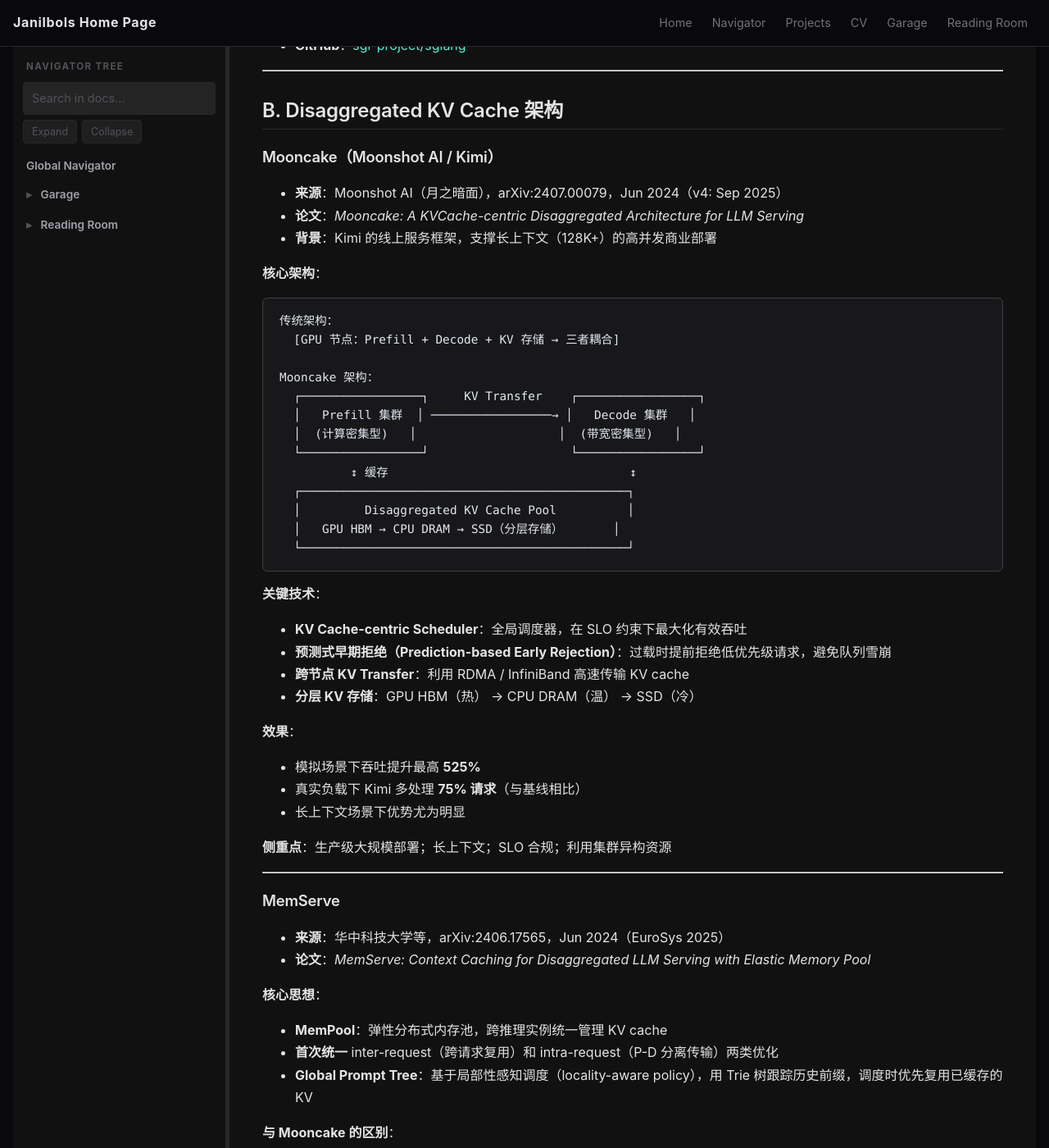
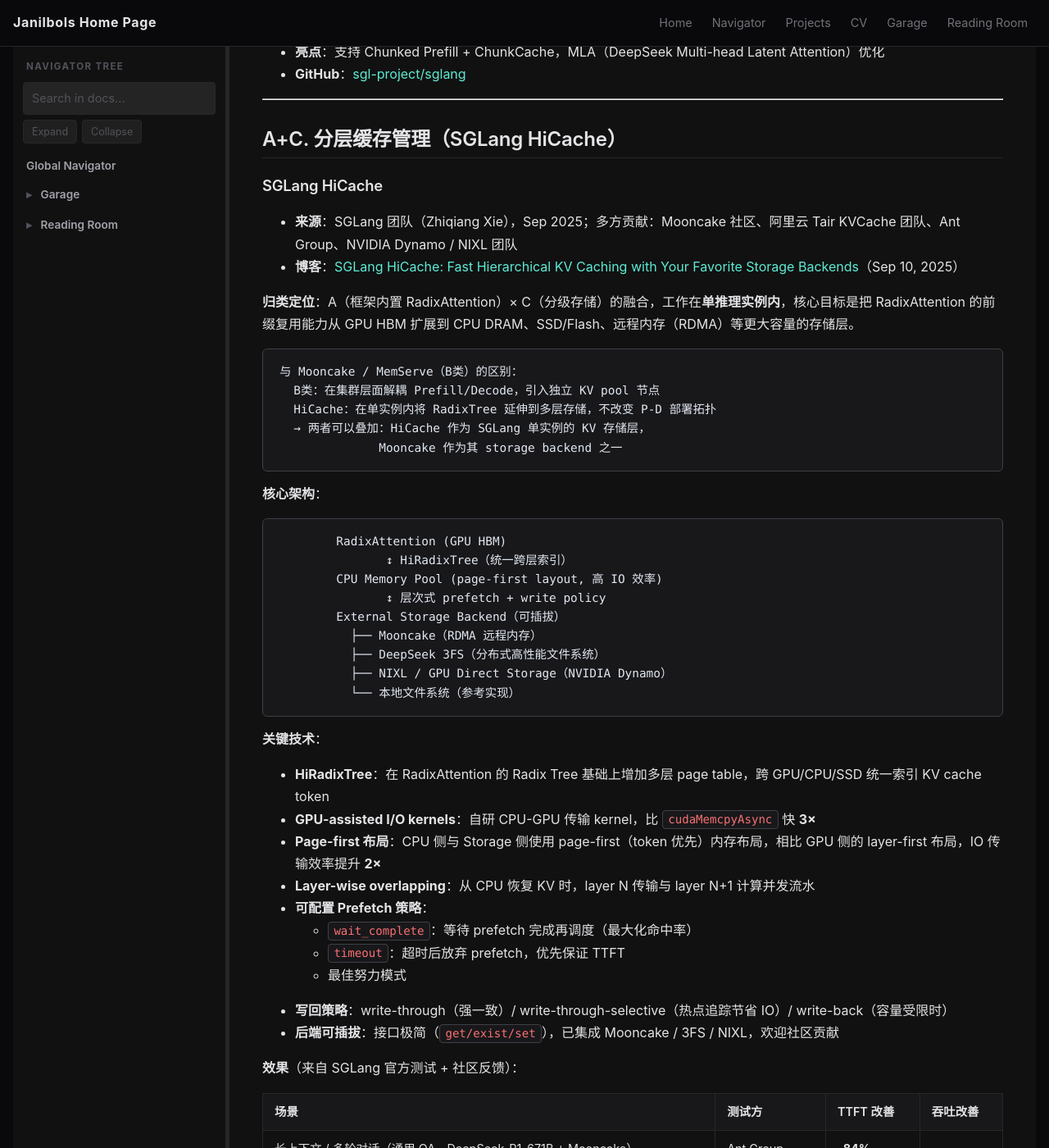
Before and after one commit to janilbols-w/janilbols-w.github.io, a Jekyll site: the page built from reading_room/artificial_intelligence/llm_large_language_models/llm_projects/maas/maas_kvcache.md, in a window 1280 px wide and 1400 px high, scrolled down 2777 px. Shown: the whole window at 82% size. Built offline with Jekyll 4.4.1, drawn with Linux system fonts in a browser that asks for light colours; our own code applies the rules of GitHub Pages for plain Markdown files; comment, search, counter and statistics services are not loaded; some of the changed text lies outside the part shown.

````diff
--- a/reading_room/artificial_intelligence/llm_large_language_models/llm_projects/maas/maas_kvcache.md
+++ b/reading_room/artificial_intelligence/llm_large_language_models/llm_projects/maas/maas_kvcache.md
@@ -90,6 +90,66 @@
 - **效果**：多轮对话 / 共享 System Prompt 场景，TTFT 降低 5-10×
 - **亮点**：支持 Chunked Prefill + ChunkCache，MLA（DeepSeek Multi-head Latent Attention）优化
 - **GitHub**：[sgl-project/sglang](https://github.com/sgl-project/sglang)
+
+---
+
+## A+C. 分层缓存管理（SGLang HiCache）
+
+### SGLang HiCache
+- **来源**：SGLang 团队（Zhiqiang Xie），Sep 2025；多方贡献：Mooncake 社区、阿里云 Tair KVCache 团队、Ant Group、NVIDIA Dynamo / NIXL 团队
+- **博客**：[SGLang HiCache: Fast Hierarchical KV Caching with Your Favorite Storage Backends](https://lmsys.org/blog/2025-09-10-sglang-hicache/)（Sep 10, 2025）
+
+**归类定位**：A（框架内置 RadixAttention）× C（分级存储）的融合，工作在**单推理实例内**，核心目标是把 RadixAttention 的前缀复用能力从 GPU HBM 扩展到 CPU DRAM、SSD/Flash、远程内存（RDMA）等更大容量的存储层。
+
+```
+与 Mooncake / MemServe（B类）的区别：
+  B类：在集群层面解耦 Prefill/Decode，引入独立 KV pool 节点
+  HiCache：在单实例内将 RadixTree 延伸到多层存储，不改变 P-D 部署拓扑
+  → 两者可以叠加：HiCache 作为 SGLang 单实例的 KV 存储层，
+              Mooncake 作为其 storage backend 之一
+```
+
+**核心架构**：
+
+```
+        RadixAttention (GPU HBM)
+               ↕ HiRadixTree（统一跨层索引）
+        CPU Memory Pool (page-first layout, 高 IO 效率)
+               ↕ 层次式 prefetch + write policy
+        External Storage Backend（可插拔）
+          ├── Mooncake（RDMA 远程内存）
+          ├── DeepSeek 3FS（分布式高性能文件系统）
+          ├── NIXL / GPU Direct Storage（NVIDIA Dynamo）
+          └── 本地文件系统（参考实现）
+```
+
+**关键技术**：
+- **HiRadixTree**：在 RadixAttention 的 Radix Tree 基础上增加多层 page table，跨 GPU/CPU/SSD 统一索引 KV cache token
+- **GPU-assisted I/O kernels**：自研 CPU-GPU 传输 kernel，比 `cudaMemcpyAsync` 快 **3×**
+- **Page-first 布局**：CPU 侧与 Storage 侧使用 page-first（token 优先）内存布局，相比 GPU 侧的 layer-first 布局，IO 传输效率提升 **2×**
+- **Layer-wise overlapping**：从 CPU 恢复 KV 时，layer N 传输与 layer N+1 计算并发流水
+- **可配置 Prefetch 策略**：
+  - `wait_complete`：等待 prefetch 完成再调度（最大化命中率）
+  - `timeout`：超时后放弃 prefetch，优先保证 TTFT
+  - 最佳努力模式
+- **写回策略**：write-through（强一致）/ write-through-selective（热点追踪节省 IO）/ write-back（容量受限时）
+- **后端可插拔**：接口极简（`get/exist/set`），已集成 Mooncake / 3FS / NIXL，欢迎社区贡献
+
+**效果**（来自 SGLang 官方测试 + 社区反馈）：
+
+| 场景 | 测试方 | TTFT 改善 | 吞吐改善 |
+|------|--------|---------|--------|
+| 长上下文 / 多轮对话（通用 QA，DeepSeek-R1-671B + Mooncake）| Ant Group | **-84%** | — |
+| 多轮编程 Agent（Qwen3-Coder-480B + 3FS）| Novita AI | **-56%** | **+2×** |
+| 内部 benchmark（长上下文 / 多轮）| SGLang 团队 | **-80%** | **+6×** |
+
+**致谢中揭示的合作关系**（per 官方博客）：
+- **Mooncake 社区**（Zuoyuan Zhang, Mingxing Zhang）：Mooncake 后端集成
+- **阿里云 Tair KVCache 团队**（Sicheng Pan 等）：3FS 后端集成
+- **NVIDIA Dynamo 团队**：NIXL 后端集成
+- **LMCache / AIBrix / PrisDB / ByteDance EIC 团队**：生态接入
+
+**侧重点**：单实例内将 RadixAttention 无缝扩展到多层存储；存储后端生态开放；对 Agent / 多轮对话 / 长上下文场景提升最大
 
 ---
 
@@ -295,20 +355,21 @@
 
 ## 功能对比矩阵
 
-| 项目 | 单机内存管理 | P-D 分离 | 分层存储 | KV 压缩 | RAG 融合 | 跨实例共享 | API 层产品 |
-|------|:-----------:|:-------:|:-------:|:-------:|:-------:|:---------:|:---------:|
-| **vLLM PagedAttention** | ★★★ | — | — | ★（FP8）| — | ★（prefix）| — |
-| **SGLang RadixAttention** | ★★★ | — | — | ★（FP8）| — | ★（prefix）| — |
-| **Mooncake** | ★ | ★★★ | ★★★ | — | — | ★★★ | — |
-| **MemServe** | ★★ | ★★★ | ★★ | — | — | ★★★ | — |
-| **Tair KVCache** | — | ★★ | ★★★ | — | — | ★★★ | ★★（云产品）|
-| **FlexGen** | ★★ | — | ★★★ | — | — | — | — |
-| **HCache** | ★★ | — | ★★★ | ★★★（激活）| — | — | — |
-| **LMCache** | ★★ | — | ★★ | ★★（CacheGen）| ★★★（CacheBlend）| ★★★ | — |
-| **CacheBlend** | — | — | — | — | ★★★ | ★★ | — |
-| **MLA（DeepSeek）** | ★★★ | — | — | ★★★（结构）| — | — | — |
-| **H2O / SnapKV** | ★★★（裁剪）| — | — | ★★★（驱逐）| — | — | — |
-| **趋境科技** | — | ★★★ | ★★★ | — | — | ★★★ | ★★ |
+| 项目 | 框架内 GPU 管理 | 分层存储扩展 | P-D 分离 | 跨实例共享 | KV 压缩 | RAG 融合 | API 产品 |
+|------|:--------------:|:----------:|:-------:|:---------:|:-------:|:-------:|:-------:|
+| **vLLM PagedAttention** | ★★★ | — | — | ★（prefix）| ★（FP8）| — | — |
+| **SGLang RadixAttention** | ★★★ | — | — | ★（prefix）| ★（FP8）| — | — |
+| **SGLang HiCache** | ★★★ | ★★★ | — | ★★（跨节点存储）| — | — | — |
+| **Mooncake** | ★ | ★★★ | ★★★ | ★★★ | — | — | — |
+| **MemServe** | ★★ | ★★ | ★★★ | ★★★ | — | — | — |
+| **Tair KVCache** | — | ★★★ | ★★ | ★★★ | — | — | ★★（云产品）|
+| **FlexGen** | ★★ | ★★★ | — | — | — | — | — |
+| **HCache** | ★★ | ★★★（激活）| — | — | ★★★ | — | — |
+| **LMCache** | ★★ | ★★ | — | ★★★ | ★★（CacheGen）| ★★★ | — |
+| **CacheBlend** | — | — | — | ★★ | — | ★★★ | — |
+| **MLA（DeepSeek）** | ★★★ | — | — | — | ★★★（结构）| — | — |
+| **H2O / SnapKV** | ★★★（裁剪）| — | — | — | ★★★（驱逐）| — | — |
+| **趋境科技** | — | ★★★ | ★★★ | ★★★ | — | — | ★★ |
 | **OpenAI Prompt Cache** | — | — | — | — | — | — | ★★★ |
 | **Anthropic Prompt Cache** | — | — | — | — | — | — | ★★★ |
 
@@ -319,14 +380,17 @@
 ## 各项目侧重点总结
 
 ```
-专注 GPU 内部效率     → PagedAttention（vLLM） / RadixAttention（SGLang）
-专注 P-D 分离 + 大规模 → Mooncake（工程）/ MemServe（学术）
-专注 分层存储后端      → Tair KVCache（云产品）/ FlexGen（单机 offload）
-专注 快速恢复         → HCache（激活值恢复）
-专注 RAG + 多知识融合  → CacheBlend / LMCache
-专注 KV 体积压缩      → MLA / CacheGen / H2O / SnapKV
-专注 API 产品化       → OpenAI/Anthropic/Google Prompt Caching
-专注 KV Cache 服务化   → 趋境科技 / LMCache
+专注 GPU 内部效率          → PagedAttention（vLLM）/ RadixAttention（SGLang）
+专注 单实例分层存储扩展     → SGLang HiCache（RadixAttention → GPU/DRAM/SSD）
+专注 P-D 分离 + 集群规模   → Mooncake（工程）/ MemServe（学术）
+专注 分层存储后端服务       → Tair KVCache（云产品）/ FlexGen（单机 offload）
+专注 快速 KV 状态恢复       → HCache（中间激活值恢复，EuroSys 2025）
+专注 RAG + 多知识融合       → CacheBlend / LMCache
+专注 KV 体积压缩            → MLA / CacheGen / H2O / SnapKV
+专注 API 产品化             → OpenAI/Anthropic/Google Prompt Caching
+专注 KV Cache 服务化        → 趋境科技 / LMCache
+
+注：HiCache 的 Mooncake 后端 + SGLang HiCache 组合，代表了一种典型的「单实例分层管理（HiCache）+ 集群级 KV pool（Mooncake）」的两层叠加架构。
 ```
 
 ---
@@ -340,6 +404,8 @@
 | [Fast State Restoration in LLM Serving with HCache](https://arxiv.org/abs/2410.05004)（Gao et al., 清华, EuroSys 2025） | 论文 | §C HCache |
 | [CacheBlend: Fast LLM Serving for RAG with Cached Knowledge Fusion](https://arxiv.org/abs/2405.16444)（Yao et al., UChicago, MLSys 2025） | 论文 | §E CacheBlend |
 | [CacheGen: KV Cache Compression and Streaming](https://arxiv.org/abs/2310.07240)（Liu et al., UChicago） | 论文 | §D CacheGen |
+| [SGLang HiCache blog](https://lmsys.org/blog/2025-09-10-sglang-hicache/)（Zhiqiang Xie, SGLang Team, Sep 2025） | 官方博客 | §A+C HiCache |
+| [SGLang HiCache blog](https://lmsys.org/blog/2025-09-10-sglang-hicache/)（Zhiqiang Xie, SGLang Team, Sep 2025） | 官方博客 | §A+C HiCache |
 | [LMCache Tech Report](https://lmcache.ai/tech_report.pdf)（Cheng et al., UChicago） | 技术报告 | §创业公司 LMCache |
 | [Efficient Memory Management for LLM Serving with PagedAttention](https://arxiv.org/abs/2309.06180)（Kwon et al., Berkeley, SOSP 2023） | 论文 | §A PagedAttention |
 | [LLM Inference Serving: Survey of Recent Advances](../../../llm_readings/inference/LLM-Inference-Serving_Survey-of-Recent-Advances-and-Opportunities.md)（Li et al., 2024） | 综述 | 全文 |
````
Also changed, not shown: reading_room/artificial_intelligence/llm_large_language_models/llm_projects/hicache/hicache_overview.md (added, +166 -0 lines), 1 other file.
